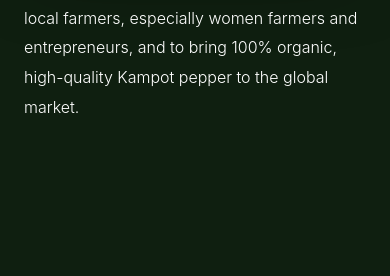
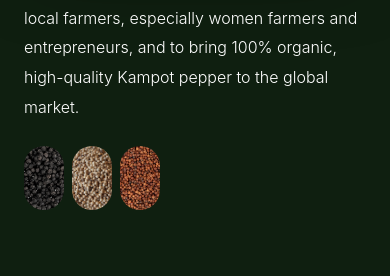
Before and after one commit to keanglongky-del/sunrise-web, a Next.js app: page / in a window 390 px wide. Shown: the part 4100-4376 px from the top of the page. Built offline with nearby package versions, Linux system fonts and the light colour scheme.

Commit message:
Mobile: show pepper pills inline below mission text

```diff
--- a/src/app/page.tsx
+++ b/src/app/page.tsx
@@ -288,9 +288,21 @@ export default function Home() {
           <p className="text-white text-base md:text-lg leading-[1.85] text-left font-light">
             It began with a simple mission: to support local farmers, especially women farmers and entrepreneurs, and to bring 100% organic, high-quality Kampot pepper to the global market.
           </p>
+          {/* Mobile: pepper pills inline below text */}
+          <div className="flex sm:hidden gap-2 mt-6">
+            <div className="w-10 h-16 rounded-[999px] overflow-hidden relative">
+              <Image src="/images/pepper-black.jpg" alt="" fill className="object-cover scale-125" />
+            </div>
+            <div className="w-10 h-16 rounded-[999px] overflow-hidden relative">
+              <Image src="/images/pepper-white.jpg" alt="" fill className="object-cover scale-150" />
+            </div>
+            <div className="w-10 h-16 rounded-[999px] overflow-hidden relative">
+              <Image src="/images/pepper-red.jpg" alt="" fill className="object-cover scale-125" />
+            </div>
+          </div>
         </div>
 
-        {/* Bottom-right pill pepper images */}
+        {/* Bottom-right pill pepper images — desktop: absolute, mobile: inline below text */}
         <div className="absolute bottom-6 right-6 md:bottom-10 md:right-10 z-10 hidden sm:flex gap-2 md:gap-3">
           <div className="w-10 md:w-16 h-16 md:h-28 rounded-[999px] overflow-hidden relative">
             <Image src="/images/pepper-black.jpg" alt="" fill className="object-cover scale-125" />
```
